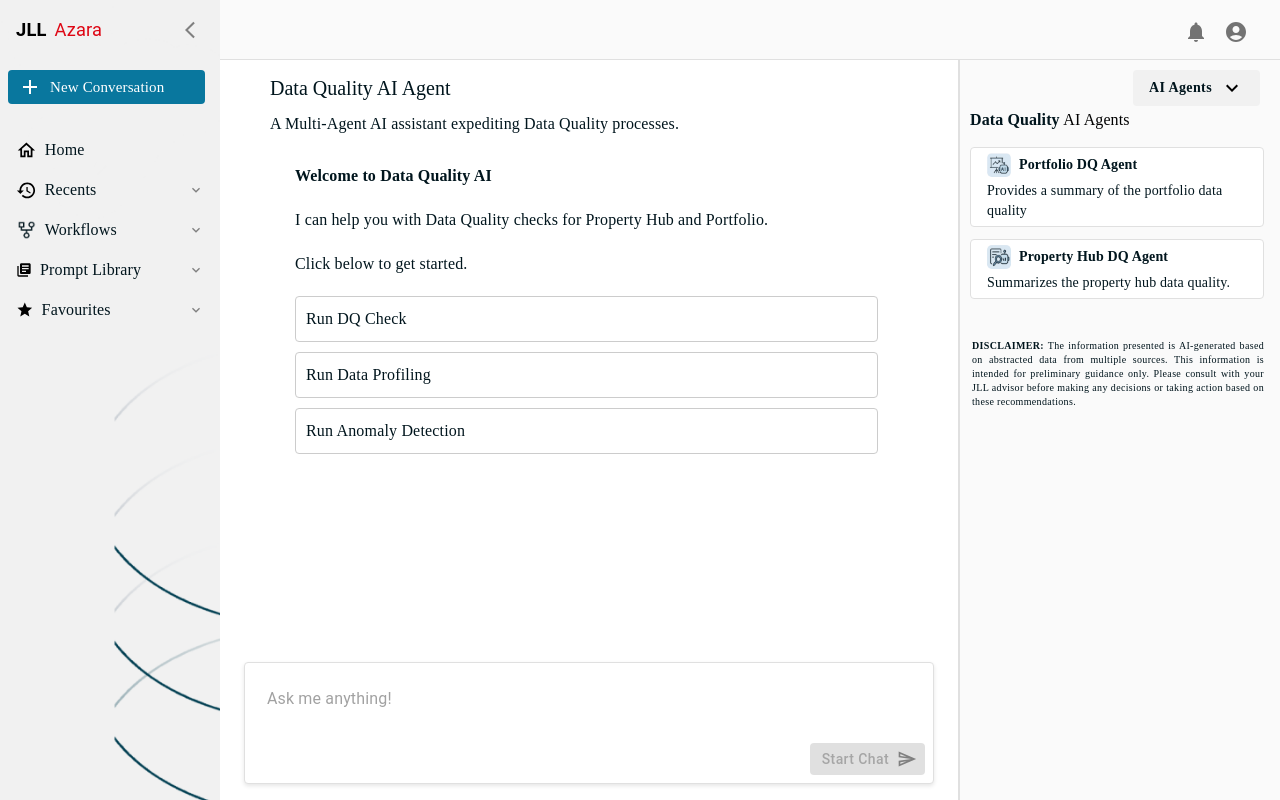
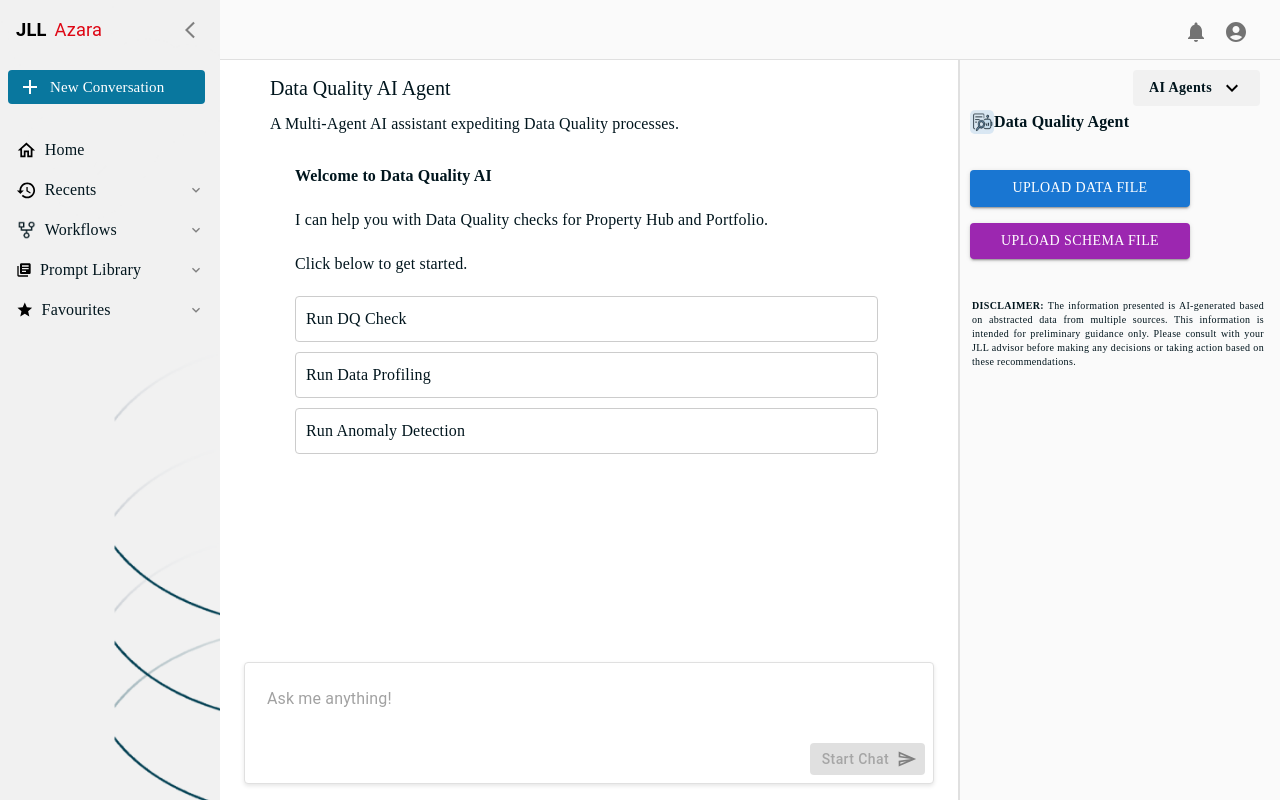
Before and after one commit to dhirajmystery46/DQAgentUI, a Next.js app: page / in a window 1280 px wide. Built offline with nearby package versions, Linux system fonts and the light colour scheme.

Commit message:
UI changes

```diff
--- a/src/app/page.tsx
+++ b/src/app/page.tsx
@@ -181,7 +181,7 @@
               backgroundColor: '#FAFAFA',
               borderLeft: '1px solid #e0e0e0',
             }}>
-              <AIAgentsPanel isOpen={isAgentsPanelOpen} />
+              <AIAgentsPanel isOpen={isAgentsPanelOpen} runningRules={ isLoading ? inputMessage.toLowerCase().includes("run dq check for property hub") ? ['City is blank', 'State is blank', 'Postal Code void', 'State format invalid' ] :  inputMessage.toLowerCase().includes("run dq check for portfolio") ? ['Notice date blank', 'Rentable Area Blank/Zero'] :[] :[] } isLoading={isLoading} />
             </Box>
           )}
         </Box>
--- a/src/components/AIAgentsPanel.tsx
+++ b/src/components/AIAgentsPanel.tsx
@@ -1,29 +1,40 @@
 import React from 'react';
-import { Box, Typography } from '@mui/material';
+import { Box, Typography, Button, CircularProgress } from '@mui/material';
 import Image from 'next/image';
+import { run } from 'node:test';
 
 interface AIAgentsPanelProps {
   isOpen: boolean;
+  runningRules: string[]; // Add this prop
+  isLoading?: boolean; // Optional prop to indicate loading state
 }
 
-const AIAgentsPanel: React.FC<AIAgentsPanelProps> = ({ isOpen }) => {
+
+const AIAgentsPanel: React.FC<AIAgentsPanelProps> = ({ isOpen, runningRules, isLoading }) => {
   if (!isOpen) return null;
 
-  const agents = [
-    'Portfolio DQ Agent',
-    'Property Hub DQ Agent'
-  ];
+  // runningRules = ['City is blank','State is blank','Invalid Postal Code', 'Invalid State Format'];
+
+  // Placeholder handlers for file upload
+  const handleDataFileUpload = () => {
+    // TODO: Implement file upload logic
+    alert('Upload Data File clicked');
+  };
+
+  const handleSchemaFileUpload = () => {
+    // TODO: Implement file upload logic
+    alert('Upload Schema File clicked');
+  };
 
   return (
     <Box
       sx={{
         marginTop: '50px',
         width: '350px',
-        paddingLeft:'10px',
+        paddingLeft: '10px',
         display: 'flex',
         flexDirection: 'column',
         backgroundColor: '#FAFAFA',
-
       }}
     >
       <Typography
@@ -37,95 +48,71 @@
           marginBottom: '16px',
         }}
       >
-        <span style={{
-           fontFamily: 'Source Sans Pro',
-           fontWeight: 600,
-           fontSize: '16px',
-           lineHeight: '20px',
-           letterSpacing: '-0.25%',
-           color:"#01151D" }}>Data Quality</span>{' '}
-        <span style={{
+      <Box sx={{ display: 'flex', alignItems: 'center', marginBottom: '4px' }}>
+      <Image
+          src={`/logos/Property_Hub_DQ_Agent.jpg`}
+          alt={`Property_Hub_DQ_Agent icon`}
+          width={24}
+          height={24}
+          style={{ borderRadius: '20%' }}
+        />
+        <Typography style={{
           fontFamily: 'Source Sans Pro',
-          fontWeight: 400,
+          fontWeight: 600,
           fontSize: '16px',
           lineHeight: '20px',
           letterSpacing: '-0.25%',
-          color: 'black' }}>AI Agents</span>
+          color: "#01151D"
+        }}>Data Quality Agent</Typography>{' '}
+       </Box>
       </Typography>
-      <Box sx={{ flexGrow: 1, overflowY: 'auto' }}>
-      {agents.map((agent, index) => (
-  <Box key={index} sx={{
-    backgroundColor: 'white',
-    padding: '5px 16px',  // Increased top and bottom padding from 10px to 12px
-    borderRadius: '4px',
-    marginTop: index > 0 ? '12px' : '0',
-    border: '1px solid #e0e0e0',
-    width: "260px"
-  }}>
-    <Box sx={{ display: 'flex', alignItems: 'center', marginBottom: '4px' }}>
-    <Image
-  src={`/logos/${agent.replace(/\s+/g, '_')}.jpg`}
-  alt={`${agent} icon`}
-  width={24}
-  height={24}
-  style={{ borderRadius: '20%' }}
-/>
-      <Typography variant="subtitle1" sx={{
-        fontWeight: 'bold',
-        fontFamily: 'Source Sans Pro',
-        fontSize: '14px',
-        lineHeight: '20px',
-        letterSpacing: '-0.25%',
-        color:'#00151D',
-        marginLeft: '8px'
-      }}>
-        {agent}
-      </Typography>
-    </Box>
-    <Typography variant="body2" sx={{
-      color: '#01151D',
-      fontFamily: 'Source Sans Pro',
-      fontWeight: '400',
-      fontSize: '14px',
-      lineHeight: '20px', // Reduced line height
-      letterSpacing: '-0.25%',
-
-    }}>
-      {getAgentDescription(agent)}
-    </Typography>
-
-  </Box>
-))}
+      <Box sx={{ flexGrow: 1, display: 'flex', flexDirection: 'column', gap: 2, alignItems: 'flex-start', mt: 2 }}>
+        <Button
+          variant="contained"
+          color="primary"
+          sx={{ width: '220px', fontFamily: 'Source Sans Pro', fontWeight: 500 }}
+          onClick={handleDataFileUpload}
+        >
+          Upload Data File
+        </Button>
+        <Button
+          variant="contained"
+          color="secondary"
+          sx={{ width: '220px', fontFamily: 'Source Sans Pro', fontWeight: 500 }}
+          onClick={handleSchemaFileUpload}
+        >
+          Upload Schema File
+        </Button>
       </Box>
+      {isLoading && runningRules && runningRules.length > 0 && (
+        <Box sx={{ mt: 3 }}>
+          <Typography variant="subtitle1" sx={{ fontWeight: 'bold', mb: 1 }}>
+            Running Rules:
+          </Typography>
+          {runningRules.map((rule, index) => (
+            <Box key={index} sx={{ display: 'flex', alignItems: 'center', mb: 0.5 }}>
+              <CircularProgress size={20} sx={{ mr: 1 }} />
+              <Typography variant="body2">{rule}</Typography>
+            </Box>
+          ))}
+        </Box>
+      )}
       <Typography variant="caption" sx={{
         fontFamily: 'Source Sans Pro',
         fontSize: '10px',
         lineHeight: '14px',
         color: '#01151D',
-        paddingRight: '16px',  // Add right padding
-        paddingLeft:'2px',
-        width: '310px',  // Set a specific width (350px panel width - 32px total padding)
+        paddingRight: '16px',
+        paddingLeft: '2px',
+        width: '310px',
         boxSizing: 'border-box',
         marginTop: '40px',
-        textAlign:'justify',
-
+        textAlign: 'justify',
       }}>
         <span style={{ fontWeight: 'bold' }}>DISCLAIMER:</span> The information presented is AI-generated based on abstracted data from multiple sources. This information is intended for preliminary guidance only. Please consult with your JLL advisor before making any decisions or taking action based on these recommendations.
       </Typography>
     </Box>
-
   );
 };
 
-function getAgentDescription(agent: string): string {
-  switch (agent) {
-    case 'Portfolio DQ Agent':
-      return 'Provides a summary of the portfolio data quality';
-    case 'Property Hub DQ Agent':
-      return 'Summarizes the property hub data quality.';
-    default:
-      return '';
-  }
-}
-
 export default AIAgentsPanel;
--- a/src/components/ChatMessages.tsx
+++ b/src/components/ChatMessages.tsx
@@ -4,6 +4,7 @@
 import ThumbDownAltOutlinedIcon from '@mui/icons-material/ThumbDownAltOutlined';
 import PictureAsPdfIcon from '@mui/icons-material/PictureAsPdf';
 import EmailIcon from '@mui/icons-material/Email';
+import SettingsIcon from '@mui/icons-material/Settings';
 import DOMPurify from 'dompurify';
 import { marked } from 'marked';
 import { generatePDF } from '../utils/pdfUtils';
@@ -310,6 +311,29 @@
                                             >
                                                 Send email
                                             </Button>
+                                            <Button
+                                                variant="contained"
+                                                size="small"
+                                                endIcon={<SettingsIcon />}
+                                                sx={{
+                                                    color: 'white',
+                                                    backgroundColor: '#09779E',
+                                                    '&:hover': {
+                                                        backgroundColor: '#178195',
+                                                    },
+                                                    padding: '6px 12px',
+                                                    fontSize: '14px',
+                                                    textTransform: 'none',
+                                                    fontFamily: 'Source Sans Pro',
+                                                    fontWeight: 400,
+                                                    lineHeight: '20px',
+                                                    letterSpacing: '0%',
+                                                    verticalAlign: 'middle',
+                                                    marginLeft: '8px',
+                                                }}
+                                            >
+                                                Fix Data
+                                            </Button>
                                         </Box>
                                     </Box>
                                 </Box>
```
